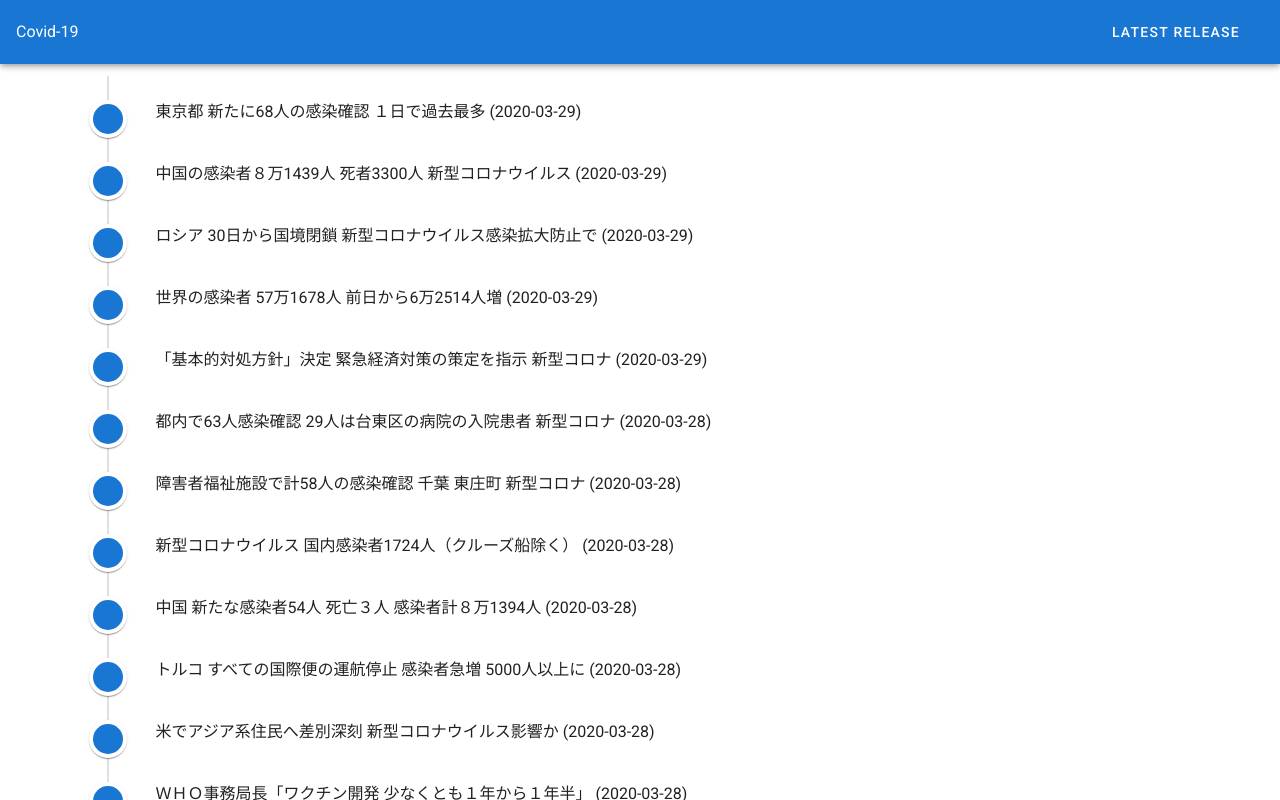
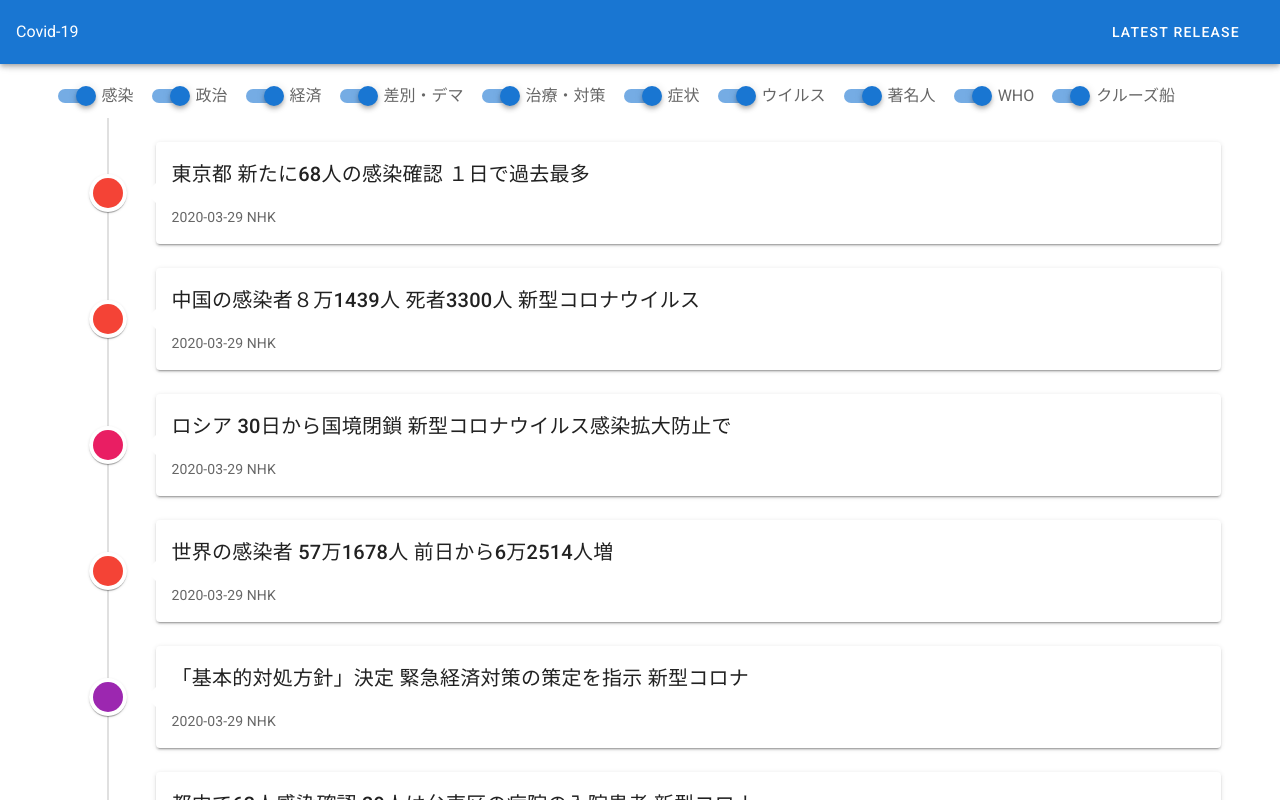
Before and after one commit to TKomi/covid19-history, a Vue app: page / in a window 1280 px wide. Shown: the top 800 px of the page. Built offline with nearby package versions, Linux system fonts and the light colour scheme.

Commit message:
フィルタ機能

```diff
--- /dev/null
+++ b/src/components/Article.vue
@@ -0,0 +1,64 @@
+<template>
+  <v-timeline-item :color="categoryColor">
+    <v-card :href="href" target="_blank">
+      <v-card-title>
+        {{title}}
+      </v-card-title>
+      <v-card-text>
+        {{datetime | datetimeformat}}
+        {{source}}
+      </v-card-text>
+    </v-card>
+  </v-timeline-item>
+</template>
+
+<script lang="ts">
+import {Component, Prop, Vue} from 'vue-property-decorator';
+import moment from 'moment';
+
+@Component({
+  filters: {
+    datetimeformat: function(dt: string) {
+      return moment(dt).format('YYYY-MM-DD');
+    }
+  }
+})
+export default class Article extends Vue {
+  @Prop({type: String, default: ''}) title!: string;
+
+  @Prop(String) datetime?: string;
+
+  @Prop(String) source?: string;
+
+  @Prop(String) category?: string;
+
+  @Prop(String) href?: string;
+
+  get categoryColor() {
+    switch(this.category) {
+      case '感染':
+        return 'red';
+      case '政治':
+        return 'pink';
+      case '経済':
+        return 'purple';
+      case '差別・デマ':
+        return 'cyan';
+      case '治療・対策':
+        return 'teal';
+      case '症状':
+        return 'green';
+      case 'ウイルス':
+        return 'lime'
+      case '著名人':
+        return 'yellow';
+      case 'WHO':
+        return 'orange';
+      case 'クルーズ船':
+        return 'brown';
+      default:
+        return 'grey';
+    }
+  }
+}
+</script>
--- a/src/components/Articles.vue
+++ b/src/components/Articles.vue
@@ -1,28 +1,71 @@
 <template>
   <v-container>
+    <v-row>
+      <v-switch v-model="kansen" label="感染" class="mx-2"/>
+      <v-switch v-model="seiji" label="政治" class="mx-2"/>
+      <v-switch v-model="keizai" label="経済" class="mx-2"/>
+      <v-switch v-model="dema" label="差別・デマ" class="mx-2"/>
+      <v-switch v-model="chiryou" label="治療・対策" class="mx-2"/>
+      <v-switch v-model="shoujou" label="症状" class="mx-2"/>
+      <v-switch v-model="virus" label="ウイルス" class="mx-2"/>
+      <v-switch v-model="chomeijin" label="著名人" class="mx-2"/>
+      <v-switch v-model="who" label="WHO" class="mx-2"/>
+      <v-switch v-model="cruise" label="クルーズ船" class="mx-2"/>
+    </v-row>
     <v-timeline dense>
-      <v-timeline-item v-for="article in articles" :key="article.title">
-        {{article.title}}
-        ({{article.datetime | datetime}})
-      </v-timeline-item>
+      <Article v-for="article in articlesComputed"
+        :key="article.title"
+        :title="article.title"
+        :datetime="article.datetime"
+        :source="article.source"
+        :category="article.category"
+        :href="article.URL"
+      />
     </v-timeline>
   </v-container>
 </template>
 
 <script lang="ts">
   import Vue from 'vue'
-  import moment from 'moment';
+  import Article from './Article.vue';
 
   export default Vue.extend({
     name: 'Articles',
 
+    components: {Article},
+
     props: [
       'articles'
     ],
-    filters: {
-      datetime: function(dt: string) {
-        return moment(dt).format('YYYY-MM-DD');
+
+    computed: {
+      articlesComputed() {
+        return this.articles
+          .filter((article: any) => (this.kansen && article.category === '感染') || article.category !== '感染')
+          .filter((article: any) => (this.seiji && article.category === '政治') || article.category !== '政治')
+          .filter((article: any) => (this.keizai && article.category === '経済') || article.category !== '経済')
+          .filter((article: any) => (this.dema && article.category === '差別・デマ') || article.category !== '差別・デマ')
+          .filter((article: any) => (this.chiryou && article.category === '治療・対策') || article.category !== '治療・対策')
+          .filter((article: any) => (this.shoujou && article.category === '症状') || article.category !== '症状')
+          .filter((article: any) => (this.virus && article.category === 'ウイルス') || article.category !== 'ウイルス')
+          .filter((article: any) => (this.chomeijin && article.category === '著名人') || article.category !== '著名人')
+          .filter((article: any) => (this.who && article.category === 'WHO') || article.category !== 'WHO')
+          .filter((article: any) => (this.cruise && article.category === 'クルーズ船') || article.category !== 'クルーズ船')
+        ;
       }
-    }
+    },
+
+    data: () => ({
+      kansen: true,
+      seiji: true,
+      keizai: true,
+      dema: true,
+      chiryou: true,
+      shoujou: true,
+      virus: true,
+      chomeijin: true,
+      who: true,
+      cruise: true,
+    })
   })
 </script>
```
